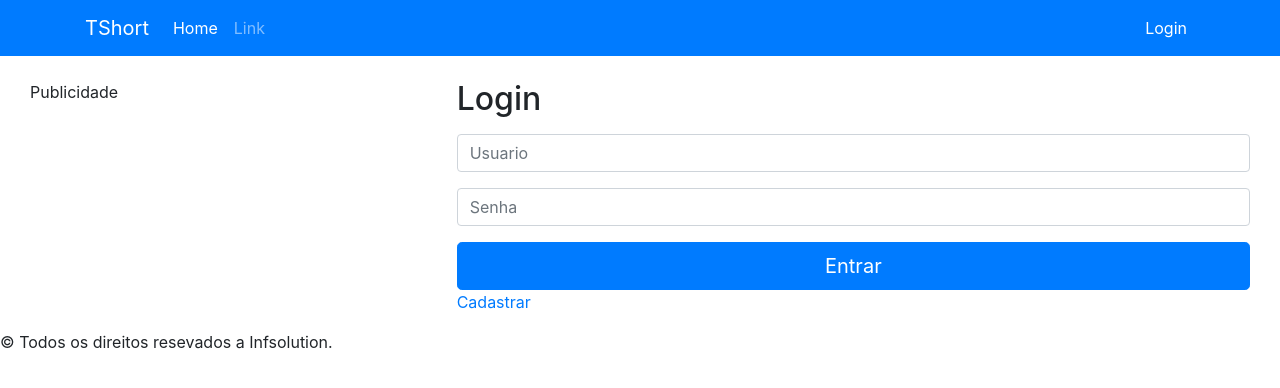
After one commit to infsolution/EncurtUrl, a Django app: page /login/ in a window 1280 px wide. The commit adds this page. Shown: the top 388 px of the page. Run offline with Django 3.2, Linux system fonts and the light colour scheme; some libraries are stand-ins or nearby versions.

Commit message:
Create user, view and urls de add use and login

```diff
--- a/shorten/app/templates/app/base.html
+++ b/shorten/app/templates/app/base.html
@@ -4,21 +4,21 @@
 {% load static %}
 <head>
 	<meta charset="utf-8">
-	<meta name="viewport" content="width=device-width, initial-scale=1">
+	<meta name="viewport" content="width=device-width, initial-scale=1.0">
 	<meta http-equiv="X-UA-Compatible" content="IE=edge">
 	<title>{% trans title_page %}</title>
 	<link rel="stylesheet" href="{% static 'bootstrap/css/bootstrap.min.css' %}">
   <script defer src="{% static 'fontawesome/js/fontawesome-all.min.js' %}"></script>
   <link rel="stylesheet" href="{% static 'fontawesome/css/fontawesome-all.min.css' %}">
-    <style type="text/css">
-		.row{height: 75vh}
-	</style>
+	{% block head %}
+	{% endblock %}
 </head>
 <body style="margin-top: 5em;">
+<div class="container-fluid">
 	<header>
 		<nav class="navbar navbar-expand-lg navbar-dark bg-primary fixed-top">
 				<div class="container">
-			<a class="navbar-brand" href="#">Navbar</a>
+				<a class="navbar-brand" href="{% url 'index' %}">TShort</a>
 				<button class="navbar-toggler" type="button" data-toggle="collapse" data-target="#navbarTogglerDemo01" aria-controls="navbarTogglerDemo01" aria-expanded="false" aria-label="Toggle navigation">
 					<span class="navbar-toggler-icon"></span>
 				</button>
@@ -34,15 +34,30 @@
 					</ul>
 
 					<ul class="navbar-nav ml-auto mt-2 mt-lg-0">
+						{%if user.username%}
+
+						<li class="nav-item dropdown">
+							<a class="nav-link dropdown-toggle" data-toggle="dropdown" href="#" role="button" aria-haspopup="true" aria-expanded="false">{{ user.username }}</a>
+							<div class="dropdown-menu">
+								<a class="dropdown-item" href="#">Action</a>
+								<a class="dropdown-item" href="#">Another action</a>
+								<a class="dropdown-item" href="#">Something else here</a>
+								<div class="dropdown-divider"></div>
+								<a class="dropdown-item" href="{%url 'logout' %}">Sair</a>
+							</div>
+						</li>
+						{% else %}
 							<li class="nav-item active">
-		        <a class="nav-link" href="#">Login</a>
+								<a class="nav-link" href="{%url 'login' %}">Login</a>
 							</li>
+						{% endif %}
 					</ul>
 
 				</div>
 			</div>
 		</nav>
 	</header>
+
 	<section class="row">
 	<nav class="col-md-4">
 			<div class="container-fluid">
@@ -50,25 +65,16 @@
 			</div>
 
 		</nav>
-		<content class="col-md-8">
-			<h1>{% trans "O melhor encurtador" %}</h1>
-			<div class="container-fluid">
-				<div class="row align-items-center">
+	<article class="col-md-8">
 		{% block body %}
 		{% endblock %}
+	</article>
+	<section>
+
+	<footer>
+	 <p> &copy; {% trans "Todos os direitos resevados a Infsolution." %}</p>
+	</footer>
 	</div>
-			</div>
-		</content>
-	</section>
-	<footer>
-		<div class="container"><h5>{% trans "Por que OEncurtador é o melhor?" %}</h5>
-		<div class="col-xs-12 text-center">
-
-		      <p>&copy; {% trans "Todos os direitos resevados a Infsolution." %}</p>
-		 </div>
-		</div>
-
-	</footer>
 		<script src="{% static 'bootstrap/js/jquery.min.js' %}"></script>
     <script src="{% static 'bootstrap/js/bootstrap.bundle.min.js' %}"></script>
 </body>
--- /dev/null
+++ b/shorten/app/templates/app/login.html
@@ -0,0 +1,35 @@
+{% extends "app/base.html" %}
+{% load i18n %}
+{% block body %}
+{% if error_msg %}
+    <div class="alert alert-danger" role="alert">
+        {% trans error_msg %}
+    </div>
+{% endif %}
+<form action="{% url 'login' %}" class="form-signin" method="POST">
+	{% csrf_token %}
+
+    <div class="form-group">
+		<div class="col-md-12">
+			<h2 class="form-signin-heading">Login</h2>
+		</div>
+	</div>
+	<div class="form-group">
+		<div class="col-md-12">
+			<input type="text" name="username" class="form-control" placeholder="{% trans 'Usuario' %}">
+		</div>
+	</div>
+	<div class="form-group">
+		<div class="col-md-12">
+			<input type="password" name="password" class="form-control" placeholder="{% trans 'Senha' %}">
+		</div>
+	</div>
+    <div class="form-group">
+    <div class="col-md-12">
+	<button class="btn btn-lg btn-primary btn-block" type="subimit">{% trans "Entrar" %}</button>
+    <a href="{% url 'adduser' %}">{% trans "Cadastrar"%}</a>
+    </div>
+
+    </div>
+</form>
+{% endblock %}
--- a/shorten/app/urls.py
+++ b/shorten/app/urls.py
@@ -5,5 +5,9 @@ urlpatterns = [
     path('',views.index, name='index'),
     path('shorten',views.shorten, name='shorten'),
     path('report', views.shotened_report, name='report'),
+    path('adduser',views.create_user, name='adduser'),
     path('<slug:shortened>', views.go_to_url, name='go'),
+    path('login/',views.do_login, name='login'),
+    path('logout/',views.do_logout, name='logout'),
+
 ]
--- a/shorten/app/views.py
+++ b/shorten/app/views.py
@@ -1,7 +1,13 @@
+from django.contrib.auth import authenticate, login, logout
+from django.contrib.auth.decorators import login_required
 from django.shortcuts import render, redirect
 from .models import *
+from .forms import *
 def index(request):
     return render(request,'app/index.html',{"title_page":"O melhor encurtador"})
+
+def get_perfil_logado(request):
+	return request.user.perfil
 
 def shorten(request):
 	if request.GET.get('url'):
@@ -9,6 +15,8 @@ def shorten(request):
 		short.shorten()
 		short.save()
 		return render(request, 'app/index.html',{"url_short":short.url_shortened})
+	return render(request,'app/urlnotfound.html', {"value":"Nenhuma url foi informada", "title_page":"Url Não encontrada"})
+
 def shotened_report(request):
 	shorteneds = Shortened.objects.all()
 	return render(request, 'app/report.html',{"shorteneds":shorteneds})
@@ -20,3 +28,29 @@ def go_to_url(request, shortened):
 		except Exception as e:
 			return render(request,'app/urlnotfound.html', {"value":shortened,"error":e, "title_page":"Url Não encontrada"})
 		return redirect(short.url)
+
+def create_user(request):
+	if request.method == 'POST':
+		form = UserModelForm(request.POST)
+		if form.is_valid():
+			user = User.objects.create_user(request.POST['username'], request.POST['email'], request.POST['password'])
+			perfil = Perfil(user=user)
+			perfil.save()
+			return render(request, 'app/add.html', {'form':UserModelForm(), 'msg_confirm':'Parabéns você seu cadastro foi realizado.'})
+		return render(request, 'app/add.html',{'form':UserModelForm(request.POST), 'msg_confirm':'Ocorreu um erro ao realizar o cadastro.'})
+	form = UserModelForm()
+	return render(request, 'app/add.html', {"form":form})
+
+def do_login(request):
+	if request.method == 'POST':
+		user = authenticate(username = request.POST['username'], password =  request.POST['password'])
+		if user is not None:
+			login(request,user)
+			#return redirect('/app/'+str(user.id), user)
+			return redirect('index')
+		return render(request,'app/login.html' ,{"error_msg":"Usuário ou senha Invalidos"})
+	return render(request, 'app/login.html')
+
+def do_logout(request):
+	logout(request)
+	return redirect('/login/')
```
Also changed, not shown: shorten/app/forms.py (added, +25 -0 lines), shorten/app/models.py (+13 -2 lines), shorten/app/templates/app/add.html (added, +42 -0 lines), shorten/app/templates/app/index.html (+9 -5 lines), shorten/app/templates/app/page_teste.html (added, +41 -0 lines), shorten/app/migrations/0003_auto_20190420_1148.py (added), shorten/db.sqlite3. Lines whose indentation alone changed are shown as unchanged.
